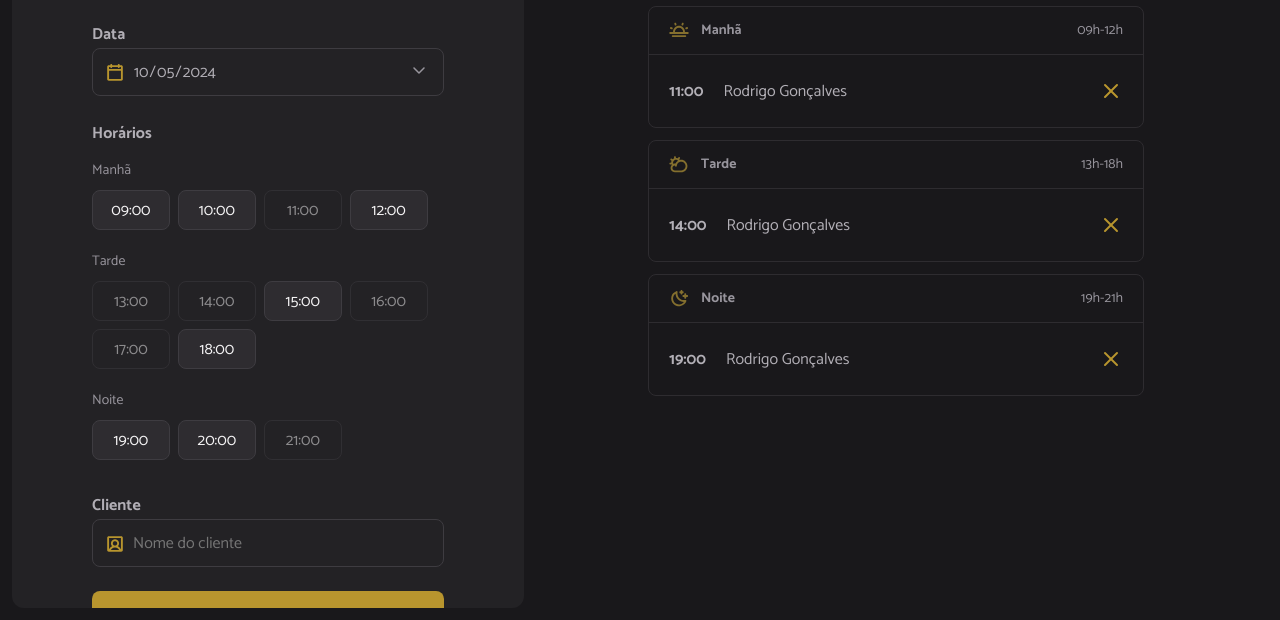
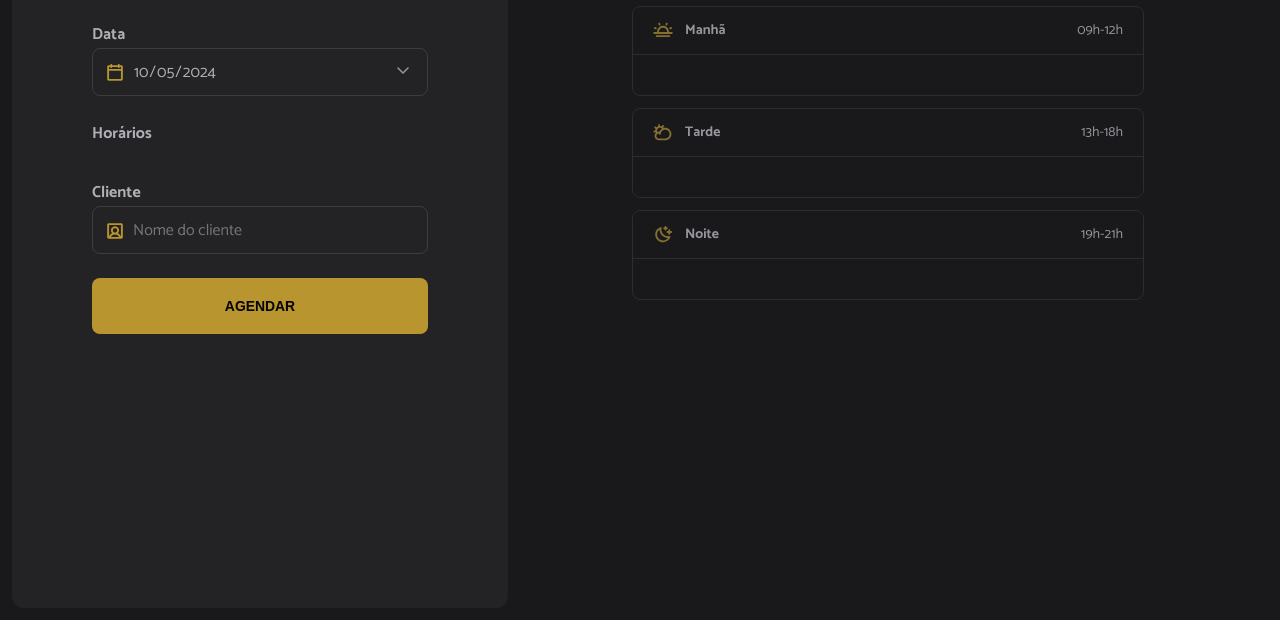
Before and after one commit to arakakimath/RsFullstackJsProject03-HairDay, a website built with webpack: page dist/index.html in a window 1280 px wide. Shown: the part 180-800 px from the top of the page. Built offline with nearby package versions, Linux system fonts and the light colour scheme.

Commit message:
after build

```diff
--- a/dist/index.html
+++ b/dist/index.html
@@ -36,68 +36,29 @@
 
         <span class="label">Horários</span>
         <ul id="hours" class="hours" aria-label="Horários disponíveis de manhã">
-          <!-- Exemplo: Manhã -->
+          <!-- Exemplo: Manhã
           <li data-period="morning" class="hour-period">Manhã</li>
           <li data-period="morning" value="09:00" class="hour hour-available">
             09:00
-          </li>
-          <li data-period="morning" value="10:00" class="hour hour-available">
-            10:00
-          </li>
-          <li data-period="morning" value="11:00" class="hour hour-unavailable">
-            11:00
-          </li>
-          <li data-period="morning" value="12:00" class="hour hour-available">
-            12:00
-          </li>
-          <!-- Exemplo: Tarde  -->
-          <li data-period="morning" class="hour-period">Tarde</li>
+          </li> -->
+
+          <!-- Exemplo: Tarde
+          <li data-period="afternoon" class="hour-period">Tarde</li>
           <li
             data-period="afternoon"
             value="13:00"
             class="hour hour-unavailable"
           >
             13:00
-          </li>
-          <li
-            data-period="afternoon"
-            value="14:00"
-            class="hour hour-unavailable"
-          >
-            14:00
-          </li>
-          <li data-period="afternoon" value="15:00" class="hour hour-available">
-            15:00
-          </li>
-          <li
-            data-period="afternoon"
-            value="16:00"
-            class="hour hour-unavailable"
-          >
-            16:00
-          </li>
-          <li
-            data-period="afternoon"
-            value="17:00"
-            class="hour hour-unavailable"
-          >
-            17:00
-          </li>
-          <li data-period="afternoon" value="18:00" class="hour hour-available">
-            18:00
-          </li>
-          <!-- Exemplo: Noite -->
-          <li data-period="morning" class="hour-period">Noite</li>
+          </li> -->
+
+          <!-- Exemplo: Noite
+          <li data-period="night" class="hour-period">Noite</li>
 
           <li data-period="night" value="19:00" class="hour hour-available">
             19:00
-          </li>
-          <li data-period="night" value="20:00" class="hour hour-available">
-            20:00
-          </li>
-          <li data-period="night" value="21:00" class="hour hour-unavailable">
-            21:00
-          </li>
+          </li> -->
+
         </ul>
 
         <label for="client" class="label">Cliente</label>
@@ -128,7 +89,7 @@
             <span>09h-12h</span>
           </header>
           <ul id="period-morning" class="period">
-            <!-- Exemplo  -->
+            <!-- Exemplo
             <li>
               <strong>11:00</strong>
               <span>Rodrigo Gonçalves</span>
@@ -137,7 +98,7 @@
                 alt="Cancelar"
                 class="cancel-icon"
               />
-            </li>
+            </li>-->
           </ul>
         </section>
 
@@ -148,7 +109,7 @@
             <span>13h-18h</span>
           </header>
           <ul id="period-afternoon" class="period">
-            <!-- Exemplo -->
+            <!-- Exemplo
             <li>
               <strong>14:00</strong>
               <span>Rodrigo Gonçalves</span>
@@ -157,7 +118,7 @@
                 alt="Cancelar"
                 class="cancel-icon"
               />
-            </li>
+            </li>-->
           </ul>
         </section>
 
@@ -168,7 +129,7 @@
             <span>19h-21h</span>
           </header>
           <ul id="period-night" class="period">
-            <!-- Exemplo -->
+            <!-- Exemplo
             <li>
               <strong>19:00</strong>
               <span>Rodrigo Gonçalves</span>
@@ -177,7 +138,7 @@
                 alt="Cancelar"
                 class="cancel-icon"
               />
-            </li>
+            </li>-->
           </ul>
         </section>
       </aside>
```
Also changed, not shown: dist/main.js (+144 -1 lines).
